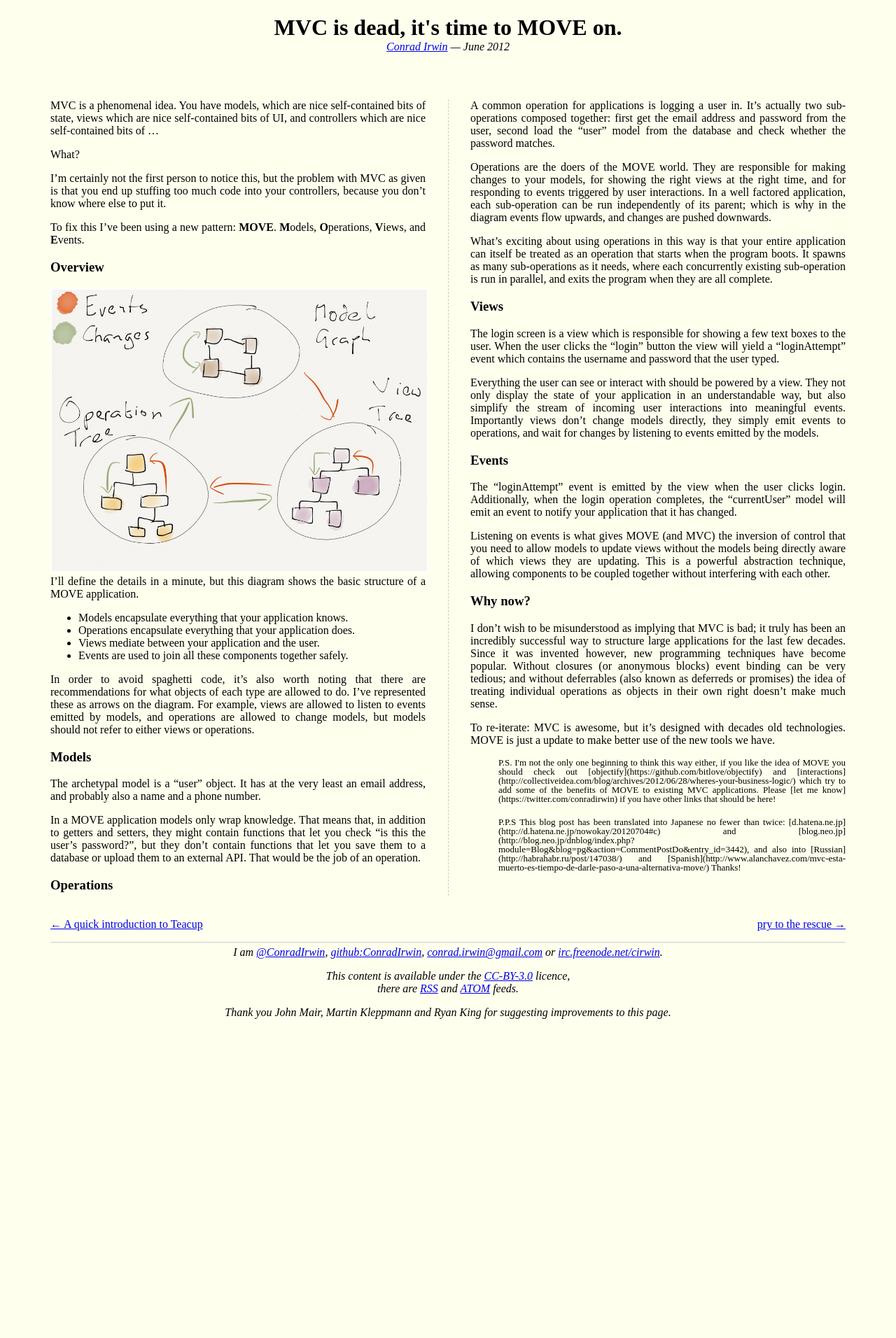
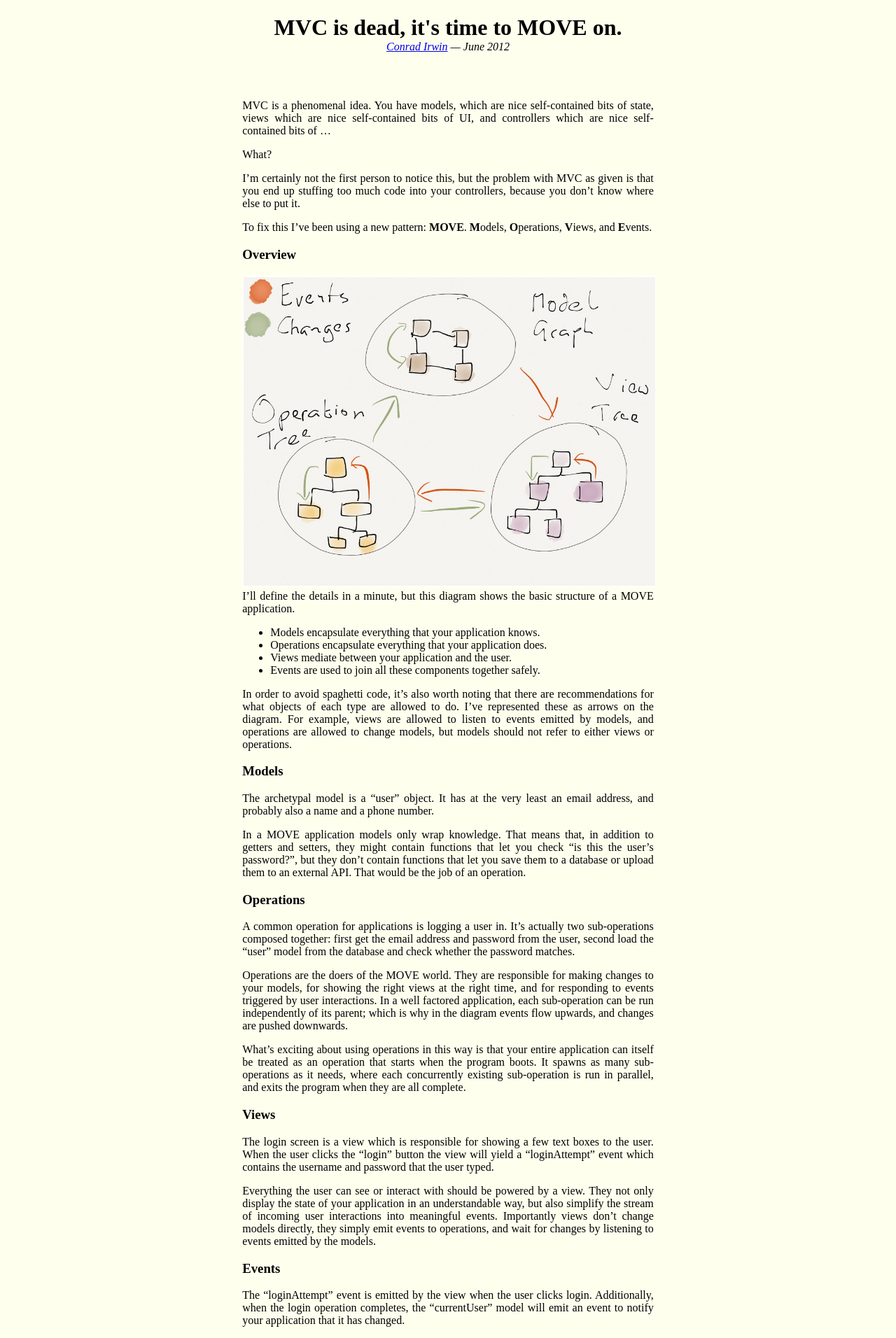
Before and after one commit to ConradIrwin/conradirwin.github.com, a Jekyll site: the page built from _posts/2012-06-29-time-to-move-on.md, in a window 1280 px wide. Shown: the top 1912 px of the page at 70% size. Built offline with Jekyll 4.4.1, drawn with Linux system fonts in a browser that asks for light colours; Markdown is read by kramdown in place of the engine named in the settings; comment, search, counter and statistics services are not loaded; before the commit the page ends 1520 px from its top, so only the background shows below that.

Commit message:
Try to reduce column complaints

```diff
--- a/_layouts/post.html
+++ b/_layouts/post.html
@@ -50,12 +50,21 @@
         margin-right: auto;
 
       }
-
       .index article{
           -webkit-column-count: 1;
           -mox-column-count: 1;
           column-count: 1;
       }
+
+      /* Ensure there's only 1 or 3 columns */
+      @media screen and (max-width: 1459px) {
+       body article {
+          -webkit-column-count: 1;
+          -mox-column-count: 1;
+          column-count: 1;
+        }
+      }
+
 
       section, footer{
         margin: 4em;
```
